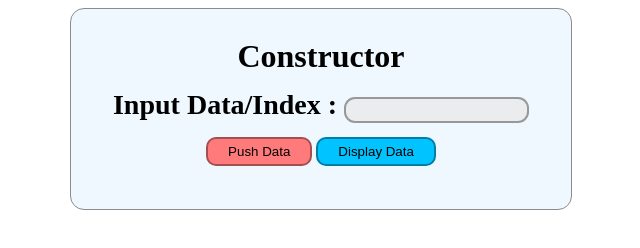
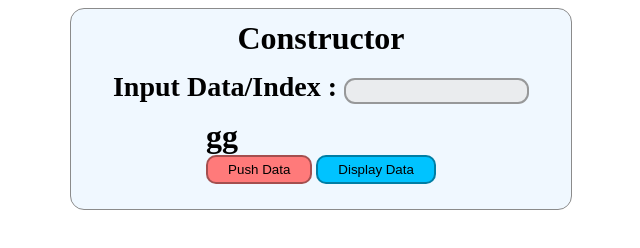
Before and after one commit to hazeco/HomeWork3, a plain HTML site: page index.html in a window 1280 px wide. Shown: the whole page, without its empty margins (319-959 px from the left). Drawn offline with Linux system fonts and the light colour scheme.

Commit message:
Update index.html

```diff
--- a/index.html
+++ b/index.html
@@ -14,6 +14,8 @@
             <input type="text" name="" id="data">
         </div>
         <div class="but">
+            <h1>gg
+            </h1>
             <span class="f1">
                 <button class="f11" onclick="pushData()">Push Data</button>
             </span>
```
